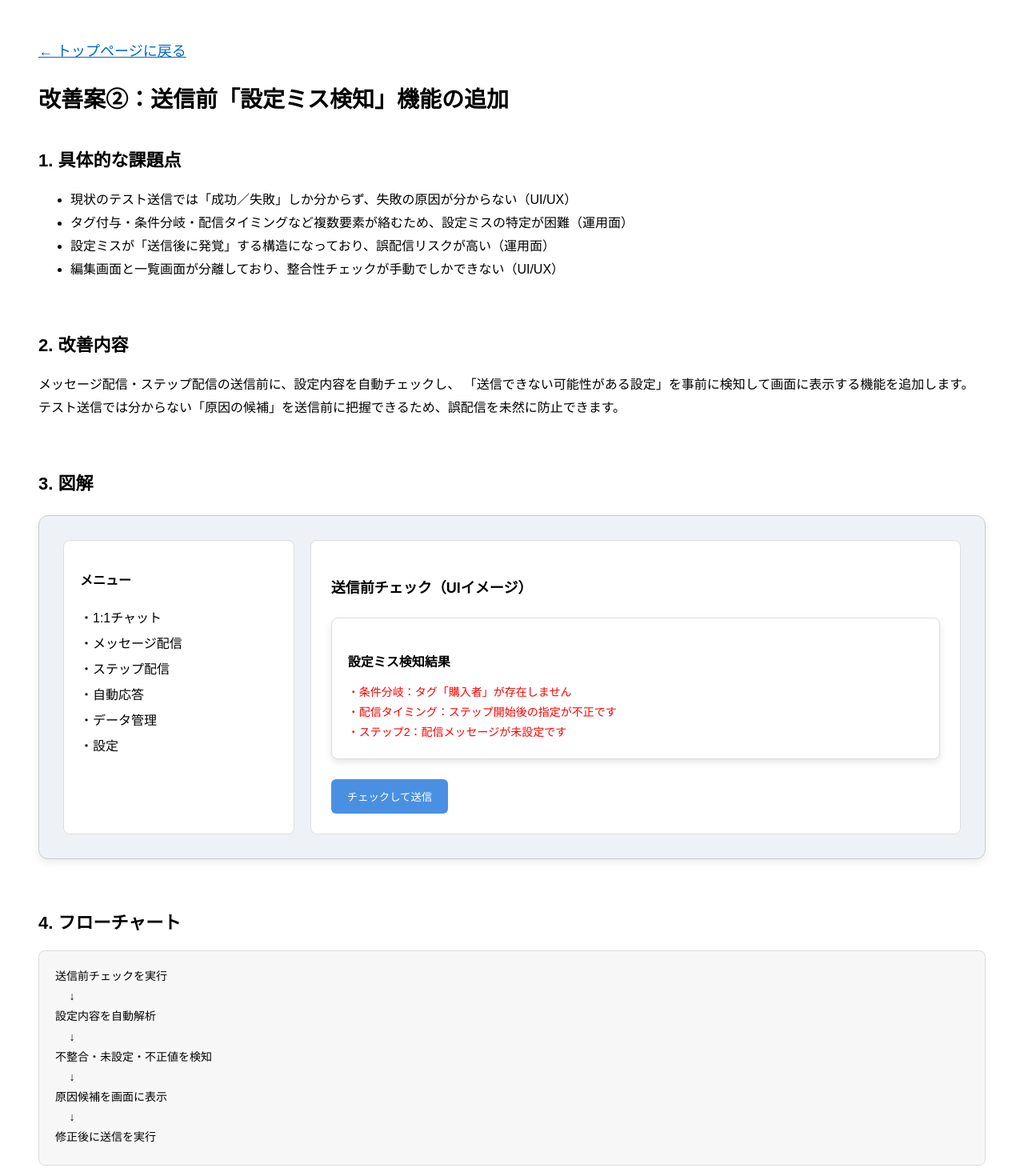
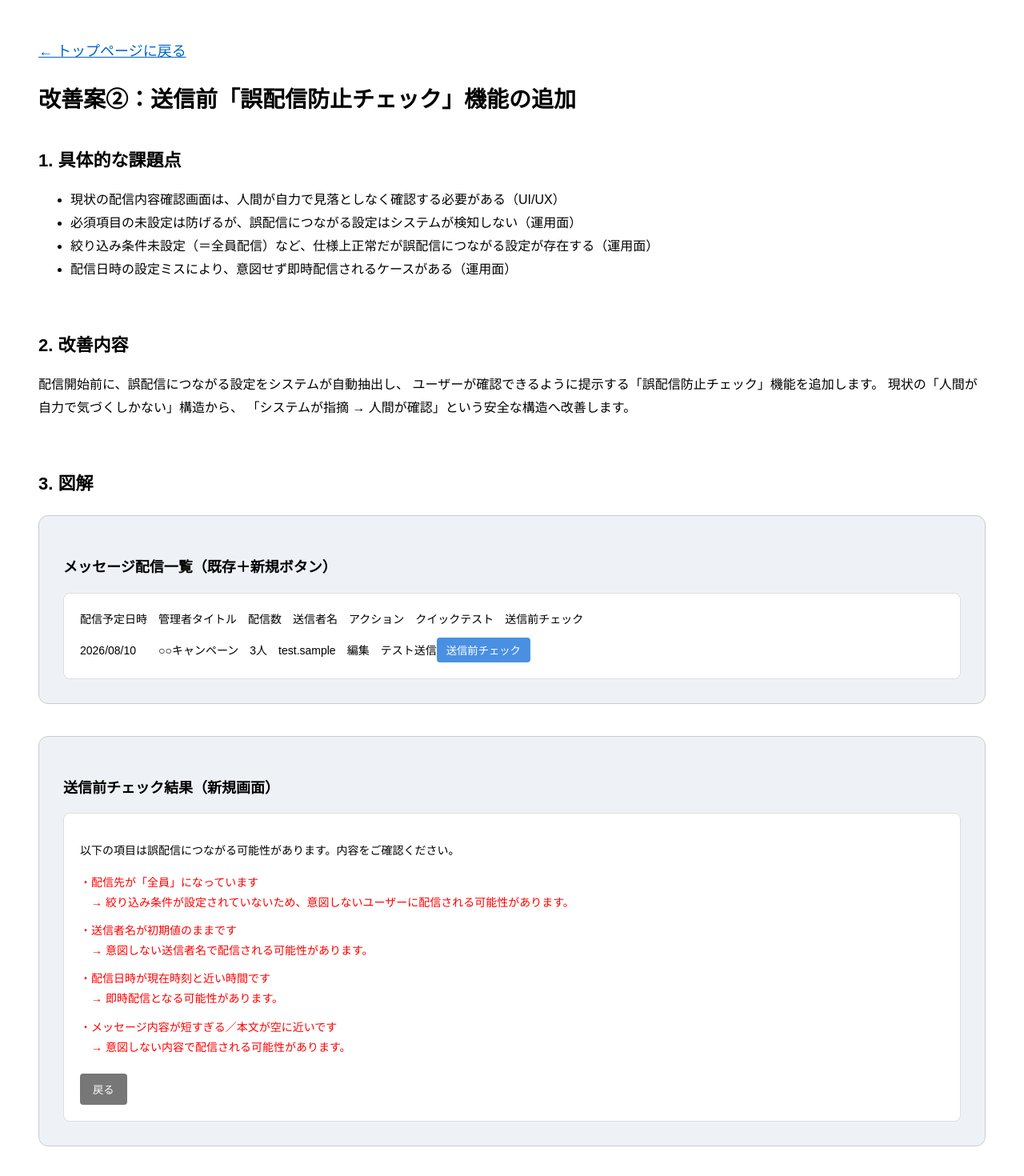
Before and after one commit to test202608/sample, a Next.js app: page /proposal2 in a window 1280 px wide. Shown: the top 1470 px of the page at 80% size. Built offline with nearby package versions, Linux system fonts and the light colour scheme.

Commit message:
ブラッシュアップ

```diff
--- a/app/proposal2/page.js
+++ b/app/proposal2/page.js
@@ -7,17 +7,17 @@ export default function Proposal2() {
       </div>
 
       <h1 style={{ fontSize: "28px", marginBottom: "30px" }}>
-        改善案②：送信前「設定ミス検知」機能の追加
+        改善案②：送信前「誤配信防止チェック」機能の追加
       </h1>
 
       {/* 1. 具体的な課題点 */}
       <section style={{ marginBottom: "60px" }}>
         <h2 style={{ fontSize: "22px", marginBottom: "10px" }}>1. 具体的な課題点</h2>
         <ul>
-          <li>現状のテスト送信では「成功／失敗」しか分からず、失敗の原因が分からない（UI/UX）</li>
-          <li>タグ付与・条件分岐・配信タイミングなど複数要素が絡むため、設定ミスの特定が困難（運用面）</li>
-          <li>設定ミスが「送信後に発覚」する構造になっており、誤配信リスクが高い（運用面）</li>
-          <li>編集画面と一覧画面が分離しており、整合性チェックが手動でしかできない（UI/UX）</li>
+          <li>現状の配信内容確認画面は、人間が自力で見落としなく確認する必要がある（UI/UX）</li>
+          <li>必須項目の未設定は防げるが、誤配信につながる設定はシステムが検知しない（運用面）</li>
+          <li>絞り込み条件未設定（＝全員配信）など、仕様上正常だが誤配信につながる設定が存在する（運用面）</li>
+          <li>配信日時の設定ミスにより、意図せず即時配信されるケースがある（運用面）</li>
         </ul>
       </section>
 
@@ -25,9 +25,10 @@ export default function Proposal2() {
       <section style={{ marginBottom: "60px" }}>
         <h2 style={{ fontSize: "22px", marginBottom: "10px" }}>2. 改善内容</h2>
         <p>
-          メッセージ配信・ステップ配信の送信前に、設定内容を自動チェックし、
-          「送信できない可能性がある設定」を事前に検知して画面に表示する機能を追加します。
-          テスト送信では分からない「原因の候補」を送信前に把握できるため、誤配信を未然に防止できます。
+          配信開始前に、誤配信につながる設定をシステムが自動抽出し、
+          ユーザーが確認できるように提示する「誤配信防止チェック」機能を追加します。
+          現状の「人間が自力で気づくしかない」構造から、
+          「システムが指摘 → 人間が確認」という安全な構造へ改善します。
         </p>
       </section>
 
@@ -35,77 +36,92 @@ export default function Proposal2() {
       <section style={{ marginBottom: "60px" }}>
         <h2 style={{ fontSize: "22px", marginBottom: "20px" }}>3. 図解</h2>
 
+        {/* 配信一覧画面 */}
         <div style={{
           background: "#eef2f7",
           padding: "30px",
           borderRadius: "12px",
           border: "1px solid #ccc",
-          boxShadow: "0 4px 10px rgba(0,0,0,0.08)",
+          marginBottom: "40px",
         }}>
-          <div style={{ display: "flex" }}>
+          <h3 style={{ fontSize: "18px", marginBottom: "15px" }}>メッセージ配信一覧（既存＋新規ボタン）</h3>
 
-            {/* 左メニュー */}
-            <div style={{
-              width: "22%",
-              background: "#ffffff",
-              borderRadius: "8px",
-              border: "1px solid #ddd",
-              padding: "20px",
-              marginRight: "20px",
-            }}>
-              <h3 style={{ fontSize: "16px", marginBottom: "15px" }}>メニュー</h3>
-              <ul style={{ listStyle: "none", paddingLeft: "0", lineHeight: "2" }}>
-                <li>・1:1チャット</li>
-                <li>・メッセージ配信</li>
-                <li>・ステップ配信</li>
-                <li>・自動応答</li>
-                <li>・データ管理</li>
-                <li>・設定</li>
-              </ul>
+          <div style={{
+            background: "#fff",
+            border: "1px solid #ddd",
+            borderRadius: "8px",
+            padding: "20px",
+            fontSize: "14px",
+          }}>
+            <div style={{ marginBottom: "10px" }}>
+              配信予定日時　管理者タイトル　配信数　送信者名　アクション　クイックテスト　送信前チェック
             </div>
-
-            {/* 右側 UIモック */}
-            <div style={{
-              flexGrow: 1,
-              background: "#ffffff",
-              borderRadius: "8px",
-              border: "1px solid #ddd",
-              padding: "25px",
-            }}>
-              <h3 style={{ fontSize: "18px", marginBottom: "20px" }}>
-                送信前チェック（UIイメージ）
-              </h3>
-
-              {/* チェック結果 */}
-              <div style={{
-                background: "#fff",
-                border: "1px solid #ddd",
-                borderRadius: "8px",
-                padding: "20px",
-                marginBottom: "25px",
-                boxShadow: "0 4px 10px rgba(0,0,0,0.1)",
-              }}>
-                <h4 style={{ fontSize: "16px", marginBottom: "10px" }}>設定ミス検知結果</h4>
-                <div style={{ lineHeight: "1.8", fontSize: "14px" }}>
-                  <div style={{ color: "red" }}>・条件分岐：タグ「購入者」が存在しません</div>
-                  <div style={{ color: "red" }}>・配信タイミング：ステップ開始後の指定が不正です</div>
-                  <div style={{ color: "red" }}>・ステップ2：配信メッセージが未設定です</div>
-                </div>
-              </div>
-
-              {/* 送信ボタン */}
+            <div>
+              2026/08/10　　○○キャンペーン　3人　test.sample　編集　テスト送信
               <button style={{
-                padding: "12px 20px",
+                padding: "6px 12px",
                 background: "#4a90e2",
                 color: "#fff",
                 border: "none",
-                borderRadius: "6px",
+                borderRadius: "4px",
                 cursor: "pointer",
               }}>
-                チェックして送信
+                送信前チェック
               </button>
+            </div>
+          </div>
+        </div>
 
+        {/* チェック結果画面 */}
+        <div style={{
+          background: "#eef2f7",
+          padding: "30px",
+          borderRadius: "12px",
+          border: "1px solid #ccc",
+        }}>
+          <h3 style={{ fontSize: "18px", marginBottom: "15px" }}>送信前チェック結果（新規画面）</h3>
+
+          <div style={{
+            background: "#fff",
+            border: "1px solid #ddd",
+            borderRadius: "8px",
+            padding: "20px",
+            fontSize: "14px",
+            lineHeight: "1.8",
+          }}>
+            <p>以下の項目は誤配信につながる可能性があります。内容をご確認ください。</p>
+
+            <div style={{ color: "red" }}>
+              ・配信先が「全員」になっています
+              <br />　→ 絞り込み条件が設定されていないため、意図しないユーザーに配信される可能性があります。
             </div>
+
+            <div style={{ color: "red", marginTop: "10px" }}>
+              ・送信者名が初期値のままです
+              <br />　→ 意図しない送信者名で配信される可能性があります。
+            </div>
+
+            <div style={{ color: "red", marginTop: "10px" }}>
+              ・配信日時が現在時刻と近い時間です
+              <br />　→ 即時配信となる可能性があります。
+            </div>
+
+            <div style={{ color: "red", marginTop: "10px" }}>
+              ・メッセージ内容が短すぎる／本文が空に近いです
+              <br />　→ 意図しない内容で配信される可能性があります。
+            </div>
+
+            <button style={{
+              marginTop: "20px",
+              padding: "10px 16px",
+              background: "#777",
+              color: "#fff",
+              border: "none",
+              borderRadius: "4px",
+              cursor: "pointer",
+            }}>
+              戻る
+            </button>
           </div>
         </div>
       </section>
@@ -122,13 +138,13 @@ export default function Proposal2() {
         }}>
 {`送信前チェックを実行
   ↓
-設定内容を自動解析
+誤配信につながる設定を抽出
   ↓
-不整合・未設定・不正値を検知
+チェック結果として画面に提示
   ↓
-原因候補を画面に表示
+ユーザーが内容を確認
   ↓
-修正後に送信を実行`}
+問題なければ配信開始`}
         </pre>
       </section>
 
@@ -154,17 +170,17 @@ export default function Proposal2() {
               <td style={{ padding: "10px" }}>PHP / JavaScript / API</td>
               <td style={{ padding: "10px" }}>2〜3人日</td>
               <td style={{ padding: "10px" }}>
-                配信条件・タグ・ステップ構造の整合性を確認する必要があるため。
+                誤配信につながる設定項目の抽出が必要なため。
               </td>
             </tr>
 
             <tr style={{ backgroundColor: "#F1F8E9" }}>
               <td style={{ padding: "10px" }}>2</td>
-              <td style={{ padding: "10px" }}>設定ミス検知ロジックの設計</td>
+              <td style={{ padding: "10px" }}>誤配信防止チェックロジックの設計</td>
               <td style={{ padding: "10px" }}>PHP / JavaScript</td>
               <td style={{ padding: "10px" }}>2〜3人日</td>
               <td style={{ padding: "10px" }}>
-                不整合・未設定・不正値を検知する新規ロジックが必要なため。
+                配信先・送信者名・配信日時などの整合性チェックが必要なため。
               </td>
             </tr>
 
@@ -184,7 +200,7 @@ export default function Proposal2() {
               <td style={{ padding: "10px" }}>UIテスト / ロジック検証</td>
               <td style={{ padding: "10px" }}>2〜3人日</td>
               <td style={{ padding: "10px" }}>
-                配信条件・タグ・ステップ構造の複数パターンを検証する必要があるため。
+                誤配信リスク抽出ロジックの複数パターン検証が必要なため。
               </td>
             </tr>
 
@@ -193,7 +209,7 @@ export default function Proposal2() {
               <td style={{ padding: "10px" }}>ー</td>
               <td style={{ padding: "10px" }}>ー</td>
               <td style={{ padding: "10px" }}>8〜12人日</td>
-              <td style={{ padding: "10px" }}>エルメの作業未経験者を想定したリスクを加味</td>
+              <td style={{ padding: "10px" }}>エルメ未経験者を想定したリスクを加味</td>
             </tr>
 
           </tbody>
@@ -204,28 +220,28 @@ export default function Proposal2() {
       <section style={{ marginBottom: "60px" }}>
         <h2 style={{ fontSize: "22px", marginBottom: "10px" }}>6. 実現可能性</h2>
         <p>
-          既存の配信ロジックを解析し、整合性チェックを追加するだけで実現可能。UI改善と軽微なロジック追加で完結する。
+          既存の配信ロジックに誤配信リスク抽出処理を追加するだけで実現可能。UI改善と軽微なロジック追加で完結する。
         </p>
       </section>
 
       <section style={{ marginBottom: "60px" }}>
         <h2 style={{ fontSize: "22px", marginBottom: "10px" }}>7. 既存機能との整合性</h2>
         <p>
-          テスト送信機能を補完する位置づけであり、既存の配信ロジックを破壊しない。整合性は高い。
+          現状の配信内容確認画面を補完する位置づけであり、既存ロジックを破壊しない。整合性は高い。
         </p>
       </section>
 
       <section style={{ marginBottom: "60px" }}>
         <h2 style={{ fontSize: "22px", marginBottom: "10px" }}>8. 優先順位</h2>
         <p>
-          設定ミスが送信後に発覚する現状の構造を改善できるため、UI構造上の課題として優先度は高い。
+          誤配信はユーザー体験に直結するため、UI構造上の課題として優先度は高い。
         </p>
       </section>
 
       <section style={{ marginBottom: "60px" }}>
         <h2 style={{ fontSize: "22px", marginBottom: "10px" }}>9. 実装時の確認事項</h2>
         <ul>
-          <li>検知対象となる設定項目の範囲を明確化する</li>
+          <li>誤配信リスクとして扱う項目の範囲定義</li>
           <li>誤検知・過検知を防ぐための条件定義</li>
           <li>チェック結果の表示方法（視認性・可読性）</li>
           <li>既存配信ロジックとの互換性</li>
```
